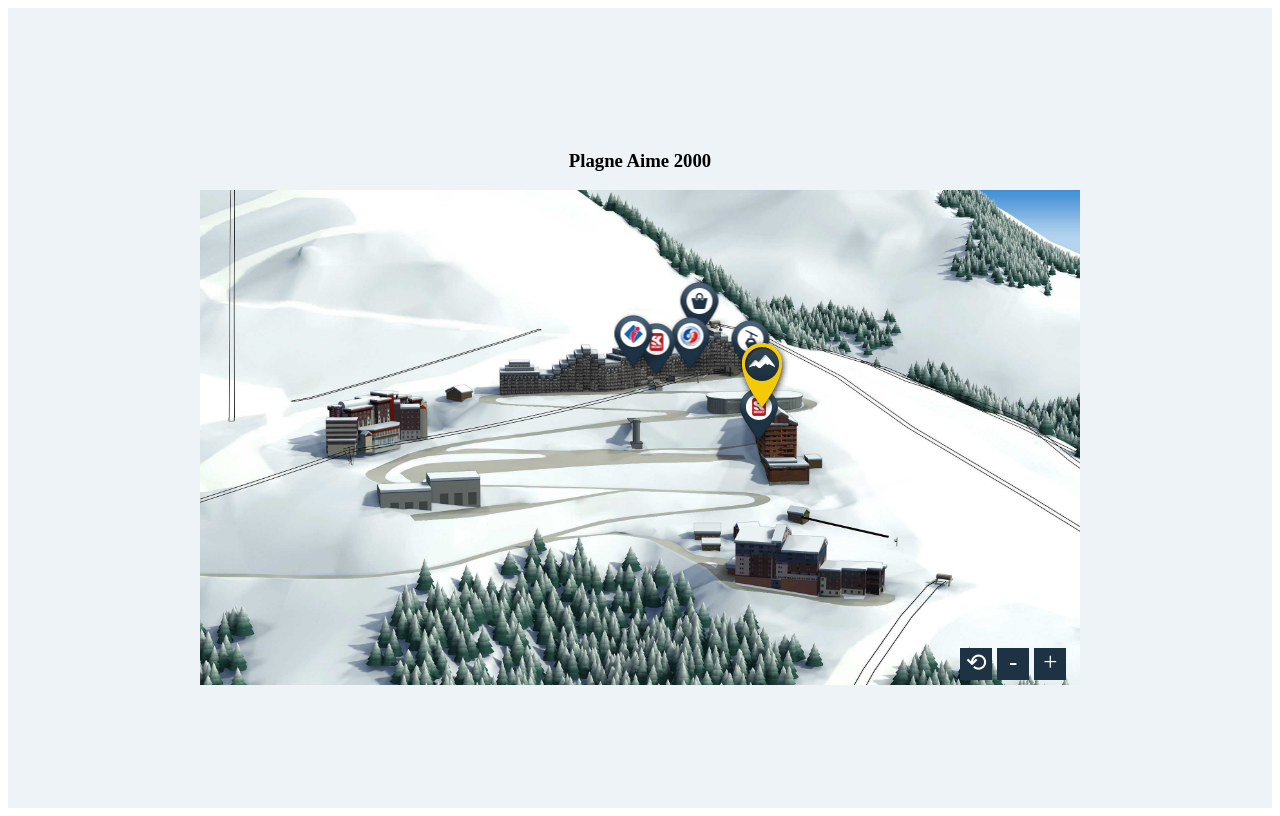
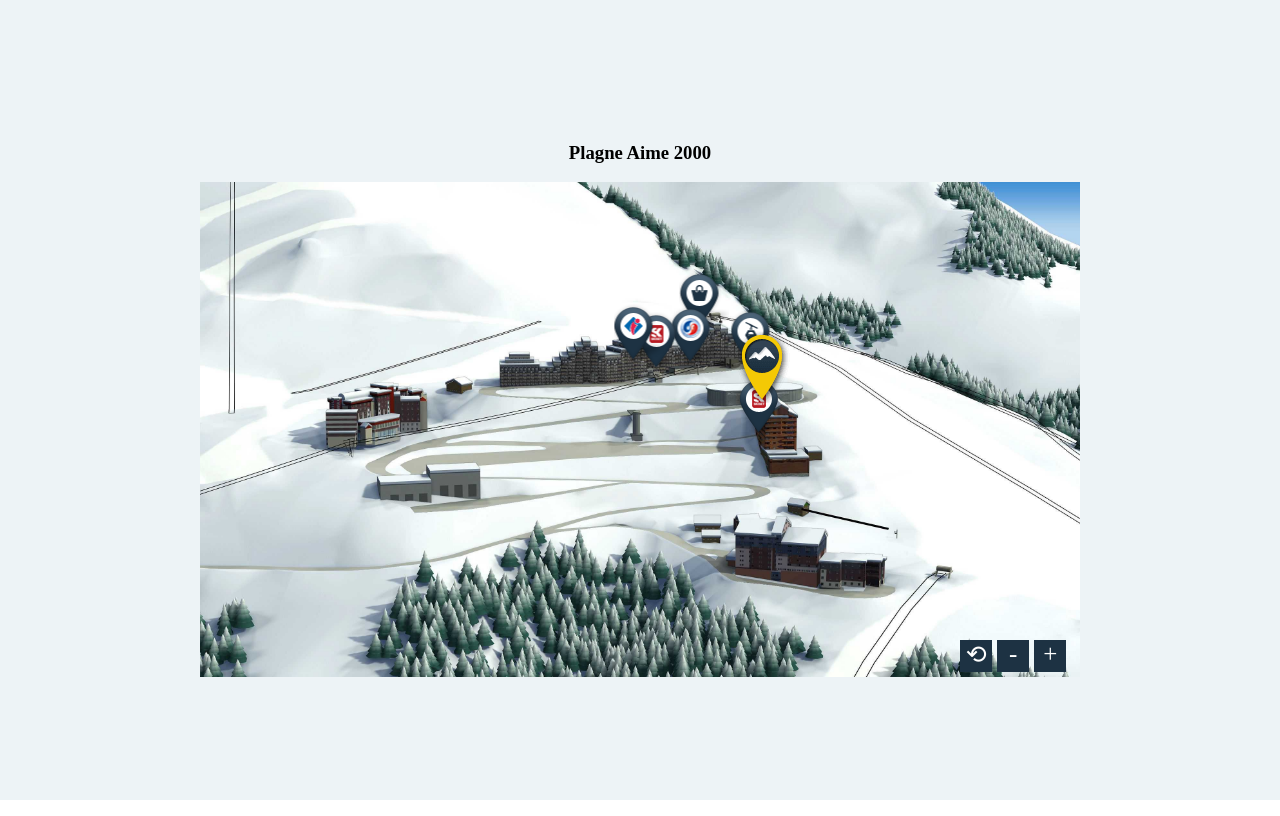
Before and after one commit to UraFIZ/custom_map, a plain HTML site: page index.html in a window 1280 px wide. Drawn offline with Linux system fonts and the light colour scheme; files whose address does not match are found by name.

Commit message:
corected style

```diff
--- a/style.css
+++ b/style.css
@@ -1,7 +1,10 @@
 * {
     box-sizing: border-box;
 }
-
+body {
+    padding: 0;
+    margin: 0;
+}
 .container {
     max-width: 1300px;
     background-color: #edf3f6;
@@ -10,6 +13,8 @@
     flex-direction: column;
     justify-content: center;
     align-items: center;
+    margin: 0 auto;
+
 }
 .map_container {
     width: 880px;
```
